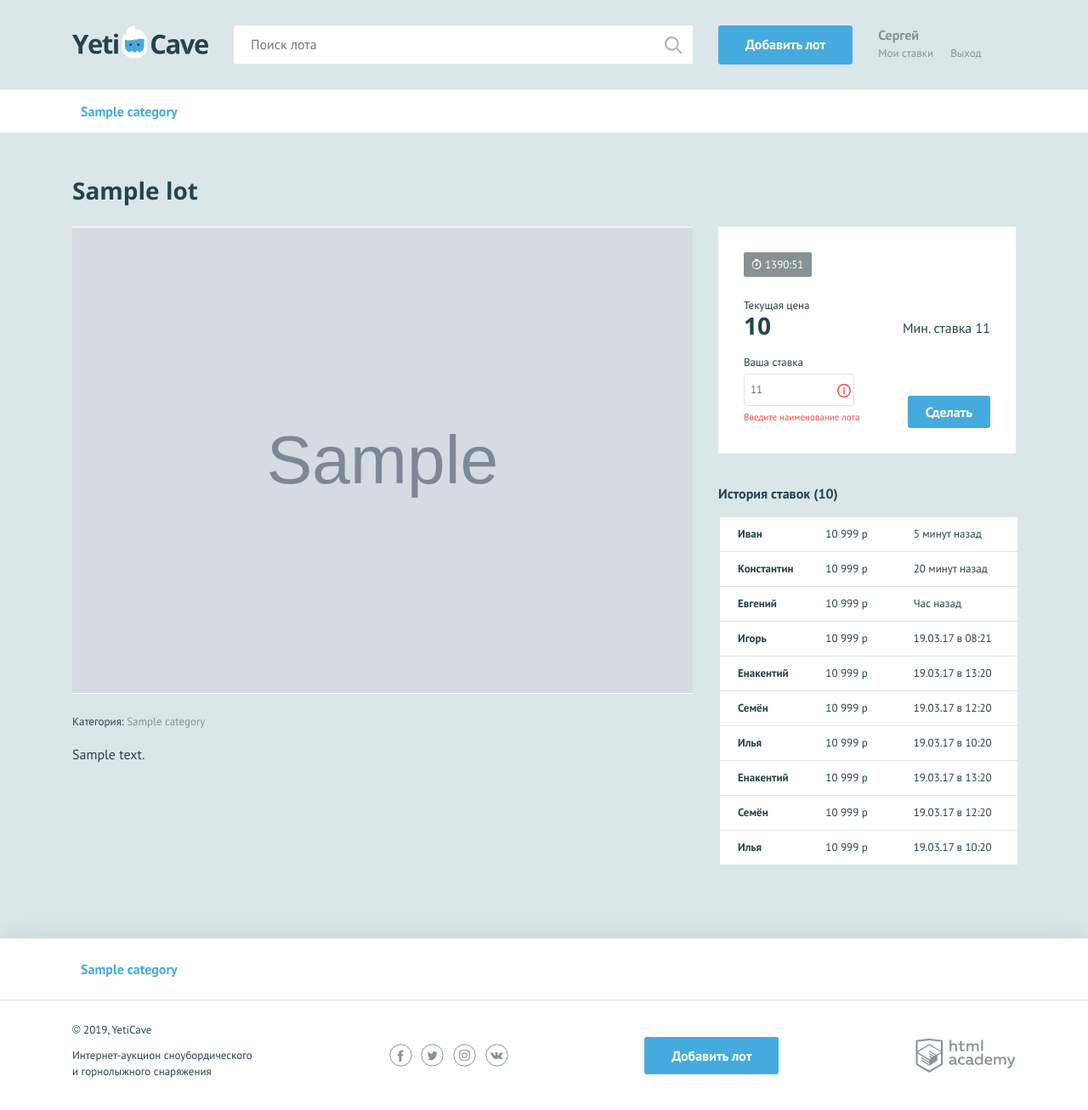
After one commit to SergeiBoy/1162253-yeticave-11, a PHP site: page /lot.php?id=1 in a window 1280 px wide. The commit adds this page. Shown: the whole page at 85% size. Run offline with PHP 8.4, Linux system fonts and the light colour scheme; tables that the repository leaves empty hold one stand-in row (values such as "Sample post"); grey boxes marked "Sample" are stand-in pictures.

Commit message:
Сделали страницу показа лота

```diff
--- a/index.php
+++ b/index.php
@@ -8,11 +8,11 @@ $is_auth = rand(0, 1);
 $user_name = 'Сергей'; // укажите здесь ваше имя
 
 //Получаем список лотов из БД
-$sql = "SELECT lot_name, initial_price, img_path, MAX(bid_price) AS bid_price, category_name, lots.dt_add, dt_end
+$sql = "SELECT lots.id, lot_name, initial_price, img_path, MAX(bid_price) AS bid_price, category_name, lots.dt_add, dt_end
 FROM lots LEFT JOIN categories ON lots.category_id = categories.id
 LEFT JOIN bids ON lots.id = bids.lot_id
 WHERE dt_end > CURRENT_TIMESTAMP
-GROUP BY lot_name, initial_price, img_path, category_name, dt_add, dt_end
+GROUP BY lots.id, lot_name, initial_price, img_path, category_name, dt_add, dt_end
 ORDER BY lots.dt_add DESC";
 $result = mysqli_query($con, $sql);
 	if (!$result) {
@@ -34,6 +34,6 @@ $page_content = include_template('main.php',
 ['categories' => $categories, 'goods' => $goods]);
 
 $layout_content = include_template('layout.php',
-['content' => $page_content, 'is_auth' => $is_auth, 'user_name' => $user_name, 'categories' => $categories, 'title' => 'Главная']);
+['content' => $page_content, 'is_auth' => $is_auth, 'user_name' => $user_name, 'categories' => $categories, 'title' => 'Главная', 'main_class' => 'container']);
 
 print($layout_content);
--- /dev/null
+++ b/lot.php
@@ -0,0 +1,51 @@
+<?php
+
+require_once('helpers.php'); //Подключение вспомогательных функций
+require_once('startup.php'); //Подключение к БД
+
+//Установка использующихся в коде переменных
+$is_auth = rand(0, 1);
+$user_name = 'Сергей'; // укажите здесь ваше имя
+
+//Получаем список категорий из БД
+$sql = "SELECT * FROM categories";
+$result = mysqli_query($con, $sql);
+	if (!$result) {
+	$error = mysqli_error($con);
+	print("Ошибка MySQL: " . $error);
+	}
+$categories = mysqli_fetch_all($result, MYSQLI_ASSOC);
+
+//Получаем лот из БД
+if (!isset($_GET['id'])){
+	header("HTTP/1.0 404 Not Found");
+	exit;
+} else {
+	$sql = "SELECT lots.id, lot_name, description, img_path, dt_end, initial_price, MAX(bid_price) AS bid_price, bid_step, category_name FROM lots
+	LEFT JOIN categories ON lots.category_id = categories.id
+	LEFT JOIN bids ON lots.id = bids.lot_id
+	WHERE lots.id = ?
+	GROUP BY lots.id, lot_name, description, img_path, dt_end, initial_price, bid_step, category_name";
+
+	$stmt = db_get_prepare_stmt($con, $sql, [$_GET['id']]);
+	mysqli_stmt_execute($stmt);
+	$result = mysqli_stmt_get_result($stmt);
+		if (!$result) {
+			$error = mysqli_error($con);
+			print("Ошибка MySQL: " . $error);
+			}
+	$lot = mysqli_fetch_assoc($result);
+
+		if (!$lot['id']){
+			header("HTTP/1.0 404 Not Found");
+			exit;
+		}
+
+	$page_content = include_template('lot.php',
+	['categories' => $categories, 'lot' => $lot]);
+
+	$layout_content = include_template('layout.php',
+	['content' => $page_content, 'is_auth' => $is_auth, 'user_name' => $user_name, 'categories' => $categories, 'title' => $lot['lot_name'], 'main_class' => '']);
+
+	print($layout_content);
+}
--- a/templates/layout.php
+++ b/templates/layout.php
@@ -47,7 +47,7 @@
     </div>
 </header>
 
-<main class="container"><?=$content;?></main>
+<main class="<?=$main_class;?>"><?=$content;?></main>
 </div>
 
 <footer class="main-footer">
--- /dev/null
+++ b/templates/lot.php
@@ -0,0 +1,100 @@
+	<nav class="nav">
+      <ul class="nav__list container">
+	  <? foreach ($categories as $category): ?>
+        <li class="nav__item">
+          <a href="all-lots.html"><?=$category['category_name'];?></a>
+        </li>
+	  <? endforeach; ?>
+      </ul>
+    </nav>
+    <section class="lot-item container">
+      <h2><?=$lot['lot_name'];?></h2>
+      <div class="lot-item__content">
+        <div class="lot-item__left">
+          <div class="lot-item__image">
+            <img src="<?=$lot['img_path'];?>" width="730" height="548" alt="<?=$lot['lot_name'];?>">
+          </div>
+          <p class="lot-item__category">Категория: <span><?=$lot['category_name'];?></span></p>
+          <p class="lot-item__description"><?=$lot['description'];?></p>
+        </div>
+        <div class="lot-item__right">
+          <div class="lot-item__state">
+            <div class="lot-item__timer timer <?php if ( get_time_remaining($lot['dt_end'])[0] < 1 ): ?>timer--finishing<? endif; ?>">
+              <?=implode(':', get_time_remaining($lot['dt_end']) );?>
+            </div>
+            <div class="lot-item__cost-state">
+              <div class="lot-item__rate">
+                <span class="lot-item__amount">Текущая цена</span>
+                <span class="lot-item__cost"><?=$lot['bid_price'] ?? $lot['initial_price'];?></span>
+              </div>
+              <div class="lot-item__min-cost">
+                Мин. ставка <span><?= $lot['bid_price'] ? ($lot['bid_price'] + $lot['bid_step']) : ($lot['initial_price'] + $lot['bid_step']);?></span>
+              </div>
+            </div>
+            <form class="lot-item__form" action="https://echo.htmlacademy.ru" method="post" autocomplete="off">
+              <p class="lot-item__form-item form__item form__item--invalid">
+                <label for="cost">Ваша ставка</label>
+                <input id="cost" type="text" name="cost" placeholder="<?= $lot['bid_price'] ? ($lot['bid_price'] + $lot['bid_step']) : ($lot['initial_price'] + $lot['bid_step']);?>">
+                <span class="form__error">Введите наименование лота</span>
+              </p>
+              <button type="submit" class="button">Сделать ставку</button>
+            </form>
+          </div>
+          <div class="history">
+            <h3>История ставок (<span>10</span>)</h3>
+            <table class="history__list">
+              <tr class="history__item">
+                <td class="history__name">Иван</td>
+                <td class="history__price">10 999 р</td>
+                <td class="history__time">5 минут назад</td>
+              </tr>
+              <tr class="history__item">
+                <td class="history__name">Константин</td>
+                <td class="history__price">10 999 р</td>
+                <td class="history__time">20 минут назад</td>
+              </tr>
+              <tr class="history__item">
+                <td class="history__name">Евгений</td>
+                <td class="history__price">10 999 р</td>
+                <td class="history__time">Час назад</td>
+              </tr>
+              <tr class="history__item">
+                <td class="history__name">Игорь</td>
+                <td class="history__price">10 999 р</td>
+                <td class="history__time">19.03.17 в 08:21</td>
+              </tr>
+              <tr class="history__item">
+                <td class="history__name">Енакентий</td>
+                <td class="history__price">10 999 р</td>
+                <td class="history__time">19.03.17 в 13:20</td>
+              </tr>
+              <tr class="history__item">
+                <td class="history__name">Семён</td>
+                <td class="history__price">10 999 р</td>
+                <td class="history__time">19.03.17 в 12:20</td>
+              </tr>
+              <tr class="history__item">
+                <td class="history__name">Илья</td>
+                <td class="history__price">10 999 р</td>
+                <td class="history__time">19.03.17 в 10:20</td>
+              </tr>
+              <tr class="history__item">
+                <td class="history__name">Енакентий</td>
+                <td class="history__price">10 999 р</td>
+                <td class="history__time">19.03.17 в 13:20</td>
+              </tr>
+              <tr class="history__item">
+                <td class="history__name">Семён</td>
+                <td class="history__price">10 999 р</td>
+                <td class="history__time">19.03.17 в 12:20</td>
+              </tr>
+              <tr class="history__item">
+                <td class="history__name">Илья</td>
+                <td class="history__price">10 999 р</td>
+                <td class="history__time">19.03.17 в 10:20</td>
+              </tr>
+            </table>
+          </div>
+        </div>
+      </div>
+    </section>
--- a/templates/main.php
+++ b/templates/main.php
@@ -6,7 +6,7 @@
             <!--заполните этот список из массива категорий-->
 		<? foreach ($categories as $category): ?>
             <li class="promo__item promo__item--<?=$category['symbol_code'];?>">
-                <a class="promo__link" href="pages/all-lots.html"><?=htmlspecialchars($category['category_name']);?></a>
+                <a class="promo__link" href="pages/all-lots.html"><?=$category['category_name'];?></a>
             </li>
 		<? endforeach; ?>
         </ul>
@@ -24,7 +24,7 @@
                 </div>
                 <div class="lot__info">
                     <span class="lot__category"><?=htmlspecialchars($good['category_name']);?></span>
-                    <h3 class="lot__title"><a class="text-link" href="pages/lot.html"><?=htmlspecialchars($good['lot_name']);?></a></h3>
+                    <h3 class="lot__title"><a class="text-link" href="lot.php?id=<?=$good['id'];?>"><?=htmlspecialchars($good['lot_name']);?></a></h3>
                     <div class="lot__state">
                         <div class="lot__rate">
                             <span class="lot__amount"><?=htmlspecialchars($good['bid_price']);?></span>
```
